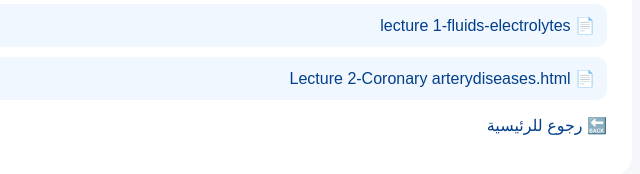
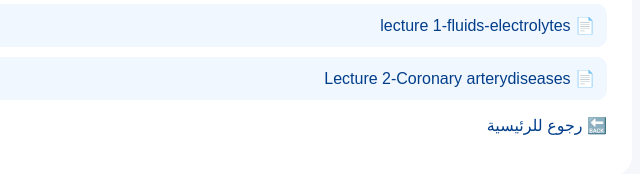
Before and after one commit to Shabanklash/nurse_shaban.github.io, a plain HTML site: page term-3/1-Adult-theory/index.html in a window 1280 px wide. Shown: the part 140-314 px from the top of the page, 433-1073 px from the left. Drawn offline with Linux system fonts and the light colour scheme.

Commit message:
Update index.html

```diff
--- a/term-3/1-Adult-theory/index.html
+++ b/term-3/1-Adult-theory/index.html
@@ -17,7 +17,7 @@
         <h1>🩺 تمريض البالغين (نظري) - Adult theory</h1>
         <ul>
             <li><a href="lecture-1.html">📄 lecture 1-fluids-electrolytes </a></li>
-             <li><a href="lecture-2.html">📄 Lecture 2-Coronary arterydiseases.html </a></li>
+            <li><a href="lecture-2.html">📄 Lecture 2-Coronary arterydiseases </a></li>
         </ul>
         <p><a href="../../">🔙 رجوع للرئيسية</a></p>
     </div>
```
